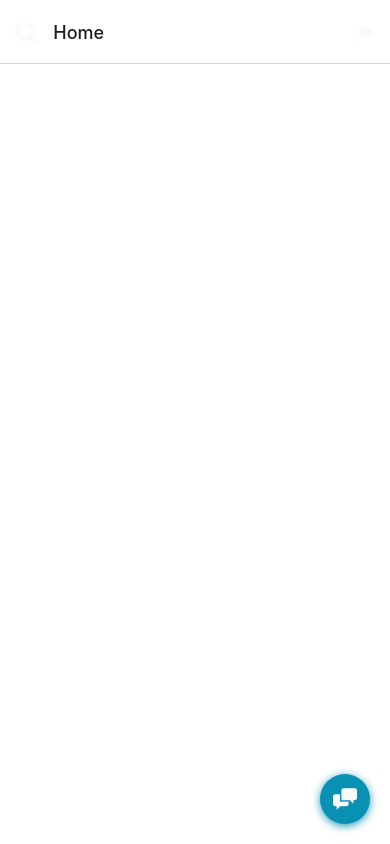
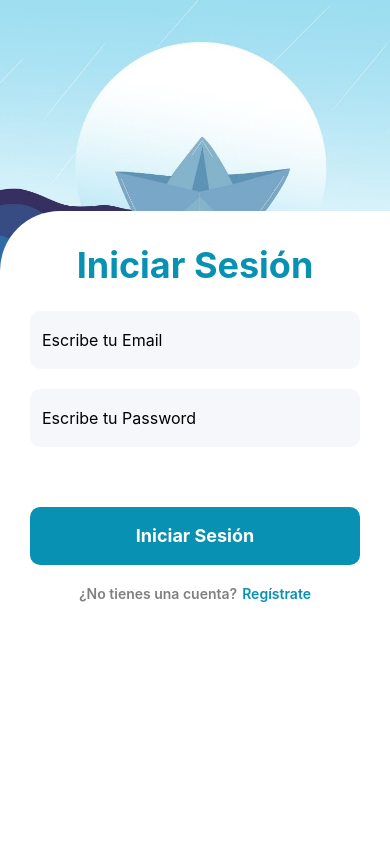
Before and after one commit to chicho69-cesar/emocean-frontend, a React Native app: screen /Home in a window 390 px wide. Built offline with nearby package versions, Linux system fonts and the light colour scheme; no server answers; what native-base would draw is missing.

Commit message:
:sparkles: Add Sign In and Sign Up complete

```diff
--- a/src/router/Router.jsx
+++ b/src/router/Router.jsx
@@ -1,7 +1,10 @@
 import { NavigationContainer } from '@react-navigation/native'
 import { createStackNavigator } from '@react-navigation/stack'
-import React from 'react'
+import { onAuthStateChanged } from 'firebase/auth'
+import React, { createContext, useContext, useEffect, useState } from 'react'
+import { ActivityIndicator, StyleSheet, View } from 'react-native'
 
+import { auth } from '../config/firebase'
 import ChatBotScreen from '../screens/ChatBotScreen'
 import CreditCardScreen from '../screens/CreditCardScreen'
 import HomeScreen from '../screens/HomeScreen'
@@ -9,42 +12,90 @@ import SignInScreen from '../screens/SignInScreen'
 import SignUpScreen from '../screens/SignUpScreen'
 
 const Stack = createStackNavigator()
+const AuthenticatedUserContext = createContext({})
 
-function ChatStack() {
+const AuthenticatedUserProvider = ({ children }) => {
+  const [user, setUser] = useState(null)
+
   return (
-    <Stack.Navigator>
+    <AuthenticatedUserContext.Provider value={{ user, setUser }}>
+      {children}
+    </AuthenticatedUserContext.Provider>
+  )
+}
+
+function AppStack() {
+  return (
+    <Stack.Navigator
+      initialRouteName="CreditCard"
+      screenOptions={{
+        headerLeft: () => null
+      }}
+    >
       <Stack.Screen
         name="CreditCard"
         component={CreditCardScreen}
         options={{ headerShown: false }}
       />
-      <Stack.Screen
-        name="SignIn"
-        component={SignInScreen}
-        options={{ headerShown: false }}
-      />
-
-      <Stack.Screen
-        name="SignUp"
-        component={SignUpScreen}
-        options={{ headerShown: false }}
-      />
 
       <Stack.Screen name="Home" component={HomeScreen} />
-
       <Stack.Screen name="ChatBot" component={ChatBotScreen} />
     </Stack.Navigator>
   )
 }
 
+function AuthStack() {
+  return (
+    <Stack.Navigator
+      initialRouteName="SignIn"
+      screenOptions={{ headerShown: false }}
+    >
+      <Stack.Screen name="SignIn" component={SignInScreen} />
+      <Stack.Screen name="SignUp" component={SignUpScreen} />
+    </Stack.Navigator>
+  )
+}
+
 function RootNavigator() {
+  const { user, setUser } = useContext(AuthenticatedUserContext)
+  const [loading, setLoading] = useState(true)
+
+  useEffect(() => {
+    const unsubscribe = onAuthStateChanged(auth, async (authenticatedUser) => {
+      authenticatedUser ? setUser(authenticatedUser) : setUser(null)
+      setLoading(false)
+    })
+
+    return () => unsubscribe()
+  }, [user, setUser])
+
+  if (loading) {
+    return (
+      <View style={styles.loadingContainer}>
+        <ActivityIndicator />
+      </View>
+    )
+  }
+
   return (
     <NavigationContainer>
-      <ChatStack />
+      {user ? <AppStack /> : <AuthStack />}
     </NavigationContainer>
   )
 }
 
 export default function Router() {
-  return <RootNavigator />
+  return (
+    <AuthenticatedUserProvider>
+      <RootNavigator />
+    </AuthenticatedUserProvider>
+  )
 }
+
+const styles = StyleSheet.create({
+  loadingContainer: {
+    flex: 1,
+    justifyContent: 'center',
+    alignItems: 'center'
+  }
+})
--- a/src/screens/HomeScreen.jsx
+++ b/src/screens/HomeScreen.jsx
@@ -10,20 +10,11 @@ export default function HomeScreen() {
   useEffect(() => {
     navigation.setOptions({
       // eslint-disable-next-line react/no-unstable-nested-components
-      headerLeft: () => (
-        <FontAwesome
-          name="search"
-          size={24}
-          color={colors.lightGray}
-          style={styles.headerLeft}
-        />
-      ),
-      // eslint-disable-next-line react/no-unstable-nested-components
       headerRight: () => (
         <FontAwesome
           name="sign-out"
           size={24}
-          color={colors.lightGray}
+          color={colors.gray}
           style={styles.headerRight}
         />
       )
--- a/src/screens/SignInScreen.jsx
+++ b/src/screens/SignInScreen.jsx
@@ -23,7 +23,6 @@ export default function SignInScreen({ navigation }) {
         .then((userCredential) => {
           const user = userCredential.user
           console.log('user', user)
-          // navigation.navigate('Home')
         })
         .catch((error) => {
           const errorMessage = error.message
--- a/src/screens/SignUpScreen.jsx
+++ b/src/screens/SignUpScreen.jsx
@@ -24,7 +24,6 @@ export default function SignUpScreen({ navigation }) {
         .then((userCredential) => {
           const user = userCredential.user
           console.log('user', user)
-          // navigation.navigate('CreditCard')
         })
         .catch((error) => {
           const errorMessage = error.message
```
